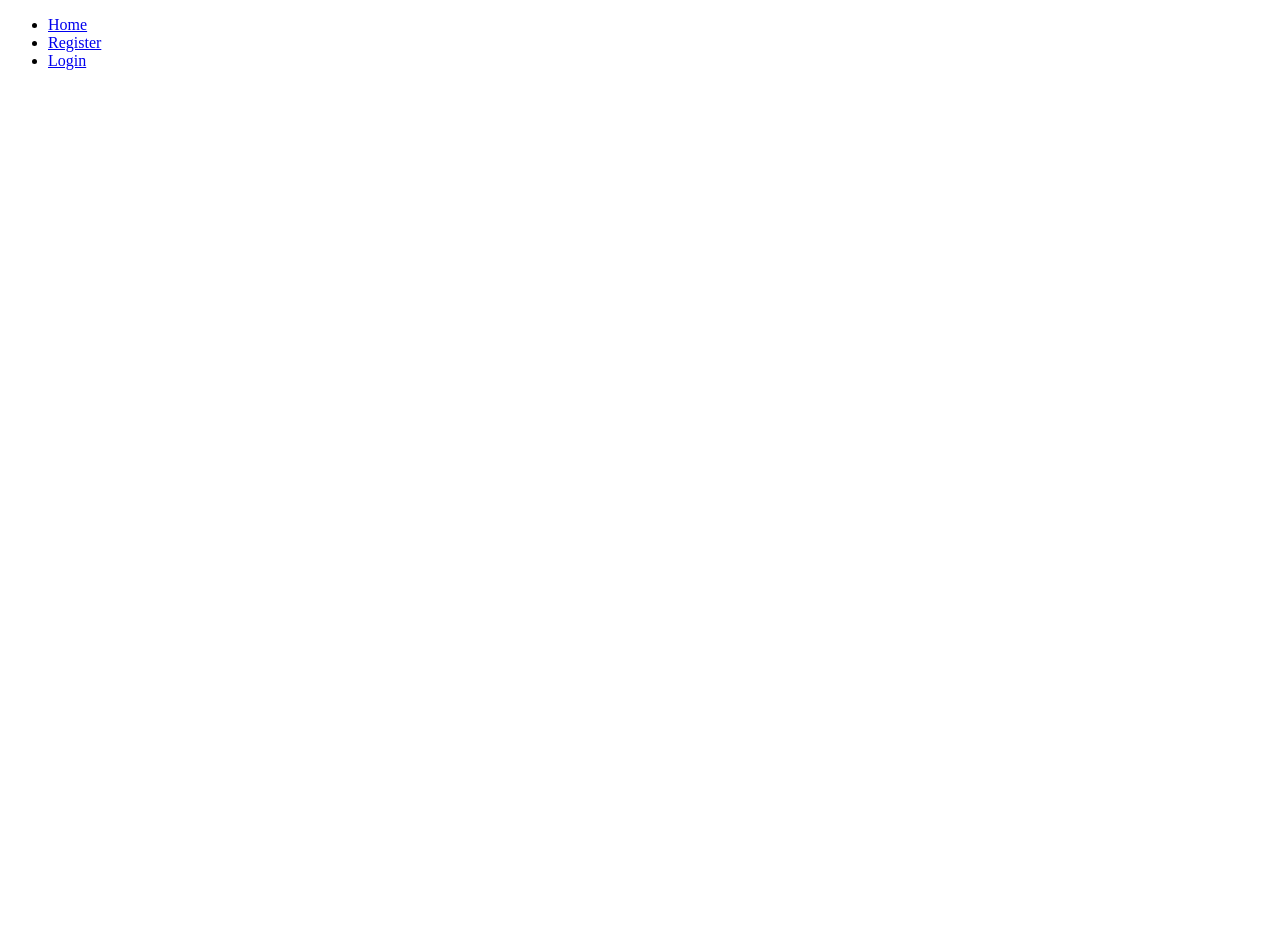
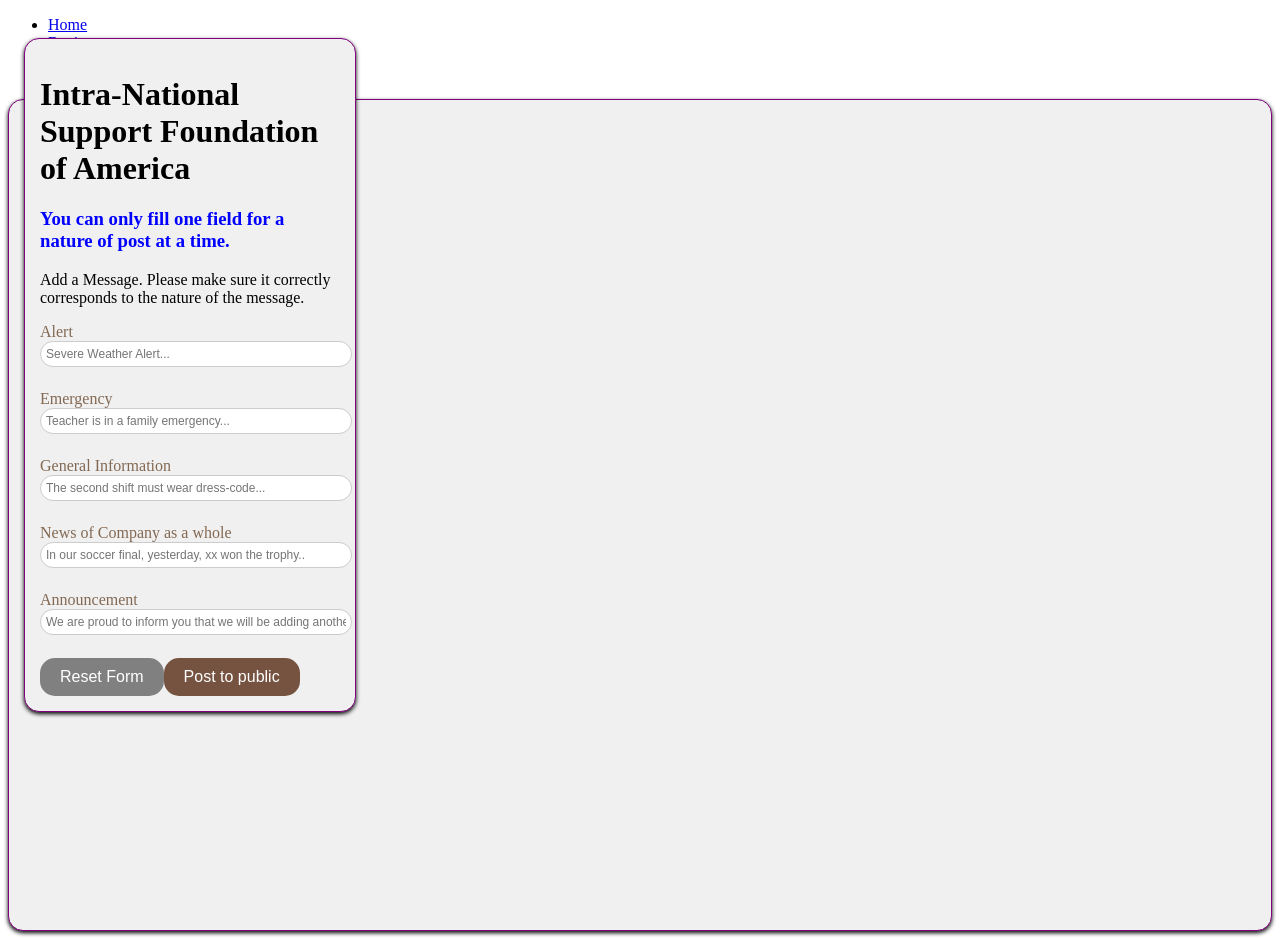
Before and after one commit to tacharya2/LoginFrontEnd, a React (Create React App) app: page /AddMessage in a window 1280 px wide. Before the commit this address had no page. Before the commit the page ends 800 px from the top, so only its background shows below. Built offline with nearby package versions, Linux system fonts and the light colour scheme.

Commit message:
HomeAddMessage.1 : Successfully added message fields from UI that persists into the db.

```diff
--- /dev/null
+++ b/src/AddMessage.js
@@ -0,0 +1,117 @@
+import React, { useState } from 'react';
+import axios from 'axios';
+import './App.css';
+
+const AddMessage = () => {
+  const [messageInfo, setMessageInfo] = useState({
+    alert: '',
+    emergency: '',
+    info: '',
+    newsfeed: '',
+    announcements: '',
+    infoStamp: '',
+    // Add more fields as needed
+  });
+
+  const [submitStatus, setSubmitStatus] = useState(null);
+
+  const handleInputChange = (event) => {
+    const { name, value } = event.target;
+    setMessageInfo((prevInfo) => ({
+      ...prevInfo,
+      [name]: value,
+    }));
+  };
+
+  const handleSubmit = async (event) => {
+    event.preventDefault();
+
+    const url = `http://localhost:8080/api/home/info`;
+    try {
+      setSubmitStatus('submitting...');
+      await axios.post(url, messageInfo);
+      setSubmitStatus('Success!');
+        // Clear the form fields after a successful submission
+        setMessageInfo(initialFormState);
+      setTimeout(() => {
+        setSubmitStatus(null);
+      }, 12000); // Success! is displayed for 12 sec
+    } catch (error) {
+      console.error('Error submitting message data', error);
+      setSubmitStatus('error');
+    }
+  };
+
+  const initialFormState = {
+    alert: '',
+    emergency: '',
+    info: '',
+    newsfeed: '',
+    announcements: '',
+    infoStamp: '',
+  };
+
+  const handleResetFormFields = () => {
+    setMessageInfo(initialFormState);
+  };
+
+  return (
+    <div className="container">
+      <div className="form-wrapper">
+        <h1>Intra-National Support Foundation of America</h1>
+        <h3 style={{ color: 'blue' }}> You can only fill one field for a nature of post at a time.</h3>
+        <p>Add a Message. Please make sure it correctly corresponds to the nature of the message.</p>
+
+        <form onSubmit={handleSubmit}>
+          <div className="form-element">
+            <label>Alert
+            <input type="text"name="alert"placeholder="Severe Weather Alert..." value= {messageInfo.alert} onChange={handleInputChange}/>
+            </label>
+          </div>
+          <br />
+
+          <div className="form-element">
+            <label>Emergency
+            <input type="text"name="emergency"placeholder="Teacher is in a family emergency..." value= {messageInfo.emergency} onChange={handleInputChange}/>
+            </label>
+          </div>
+          <br />
+
+          <div className="form-element">
+            <label>General Information
+            <input type="text"name="info"placeholder="The second shift must wear dress-code..." value= {messageInfo.info} onChange={handleInputChange}/>
+            </label>
+          </div>
+          <br />
+
+          <div className="form-element">
+            <label>News of Company as a whole
+            <input type="text"name="newsfeed"placeholder="In our soccer final, yesterday, xx won the trophy.." value= {messageInfo.newsfeed} onChange={handleInputChange}/>
+            </label>
+          </div>
+          <br />
+
+          <div className="form-element">
+            <label>Announcement
+            <input type="text"name="announcements"placeholder="We are proud to inform you that we will be adding another..." value= {messageInfo.announcements} onChange={handleInputChange}/>
+            </label>
+          </div>
+          <br />
+          {/* Add similar form elements for other fields */}
+          <button type="reset" className="reset" onClick={handleResetFormFields} >Reset Form </button>
+          <button className="submit-button" type="submit">Post to public</button>
+        </form>
+        {submitStatus === 'Success!' && (
+          <p style={{ color: 'green' }}>Message added successfully!</p>
+        )}
+        {submitStatus === 'error' && (
+          <p style={{ color: 'red' }}>An error occurred. Please try again.</p>
+        )}
+        {submitStatus === 'submitting...' && (
+          <p style={{ color: 'blue' }}>Submitting....</p>
+        )}
+      </div>
+    </div>
+  );
+};
+export default AddMessage;
--- a/src/AppContainer.js
+++ b/src/AppContainer.js
@@ -5,9 +5,9 @@ import Login from './Login';
 import DummyPage from './DummyPage';
 import Home from './Home';
 import Terms from './Terms';
+import AddMessage from './AddMessage';
 import NavigationBar from './NavigationBar';
 import { useAuthentication } from './AuthenticationContext';
-import PwResetRequest from './PwResetRequest';
 
 
 function AppContainer() {
@@ -23,7 +23,7 @@ function AppContainer() {
             <Route className="loggedIn" path="/DummyPage" element={<DummyPage />} />
             <Route className="home" path="/Home" element={<Home />} />
             <Route className="home" path="/terms-and-conditions" element={<Terms />} />
-//            <Route className="home" path="/PwResetRequest" element={<PwResetRequest />} />
+            <Route className="Login" path="/AddMessage" element={<AddMessage />} />
         </Routes>
     </div>
 </div>
--- a/src/Home.js
+++ b/src/Home.js
@@ -3,6 +3,7 @@ import { Link } from 'react-router-dom';
 import './AppContainer.css';
 
 function Home() {
+
     return (
         <div className='page-container'>
          <h1>Intra-National Support Foundation of America</h1>
--- a/src/NavigationBar.js
+++ b/src/NavigationBar.js
@@ -14,9 +14,11 @@ function NavigationBar() {
         <li>
           <Link to="/Login">Login</Link>
         </li>
+        <li>
+          <Link to="/AddMessage">Messages</Link>
+        </li>
       </ul>
     </nav>
   );
 }
-
 export default NavigationBar;
```
